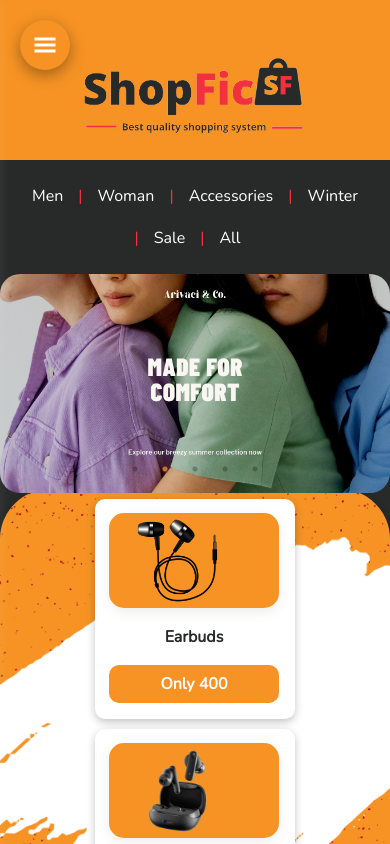
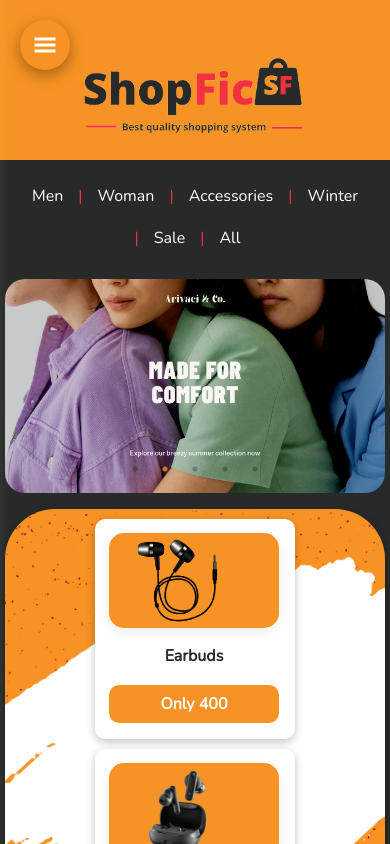
Before and after one commit to BCAPATHSHALA/Shopfic, a React (Vite) app: page / in a window 390 px wide. Shown: the top 844 px of the page. Built offline with nearby package versions, Linux system fonts and the light colour scheme.

Commit message:
responsive crousel to mobile

```diff
--- a/src/components/pages/Home/home.scss
+++ b/src/components/pages/Home/home.scss
@@ -75,6 +75,8 @@
 @media (width <= 426px) {
   .home {
     .InnerHome {
+      gap: 20px;
+      padding: 5px;
       > .section1 {
         display: none;
       }
```
